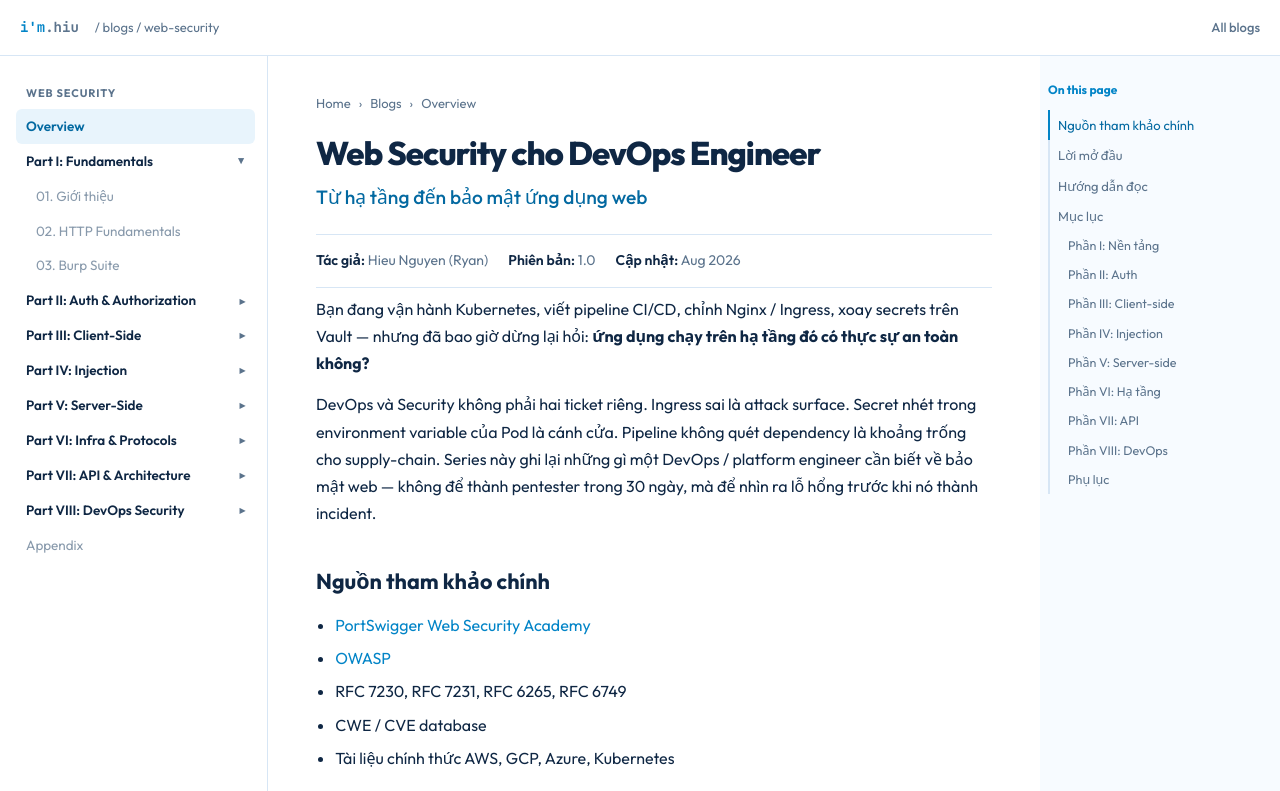
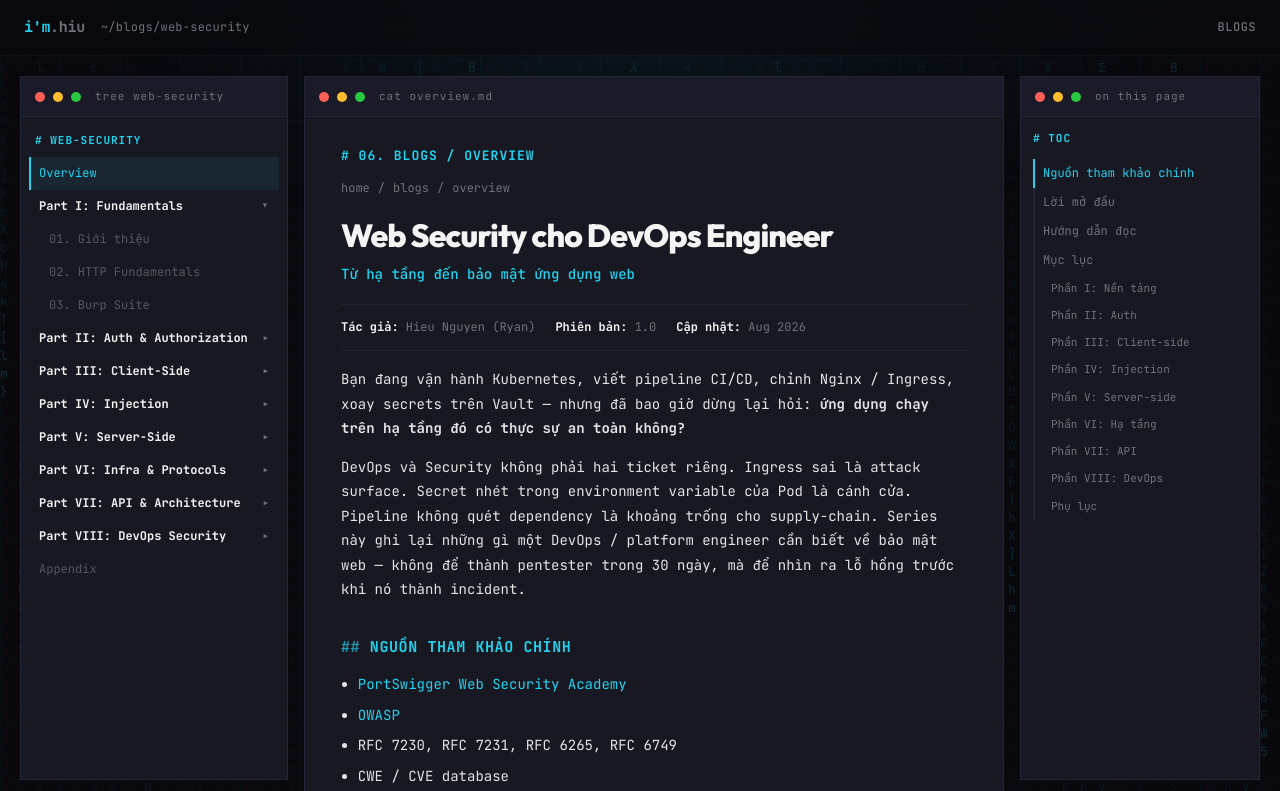
Before and after one commit to hieunguyen0202/hieu-profile, a website: page public/blog/web-security/index.html in a window 1280 px wide. Shown: the top 791 px of the page. Drawn offline with Linux system fonts and the light colour scheme.

Commit message:
fix: theme blog docs to match the dark shell homepage

```diff
--- a/public/blog/web-security/index.html
+++ b/public/blog/web-security/index.html
@@ -11,17 +11,28 @@
   <link rel="stylesheet" href="../../css/docs.css">
 </head>
 <body class="docs">
+  <div class="cursor" id="cursor"></div>
+  <div class="cursor-ring" id="cursorRing"></div>
+  <canvas id="matrix-canvas"></canvas>
+  <div class="grid-bg"></div>
+
   <header class="docs-topbar">
     <button class="docs-menu-btn" id="docsMenuBtn" type="button">menu</button>
     <a class="docs-brand" href="../../">i'm<span>.hiu</span></a>
-    <span class="docs-crumb">/ blogs / web-security</span>
+    <span class="docs-crumb">~/blogs/web-security</span>
     <span class="docs-topbar-spacer"></span>
-    <a class="docs-top-link" href="../../#blogs">All blogs</a>
+    <a class="docs-top-link" href="../../#blogs">blogs</a>
   </header>
 
   <div class="docs-shell">
     <aside class="docs-sidebar" id="docsSidebar">
-      <div class="docs-nav-label">Web Security</div>
+      <div class="docs-side-bar">
+        <span class="dot red"></span>
+        <span class="dot yellow"></span>
+        <span class="dot green-d"></span>
+        <span class="docs-term-title">tree web-security</span>
+      </div>
+      <div class="docs-nav-label"># web-security</div>
       <ul class="docs-nav">
         <li><a class="active" href="./">Overview</a></li>
         <li class="group open">
@@ -103,13 +114,21 @@
       </ul>
     </aside>
 
+    <div class="docs-term">
+      <div class="docs-term-bar">
+        <span class="dot red"></span>
+        <span class="dot yellow"></span>
+        <span class="dot green-d"></span>
+        <span class="docs-term-title">cat overview.md</span>
+      </div>
     <article class="docs-main">
+      <div class="docs-section-label"># 06. blogs / overview</div>
       <div class="docs-breadcrumb">
-        <a href="../../">Home</a>
-        <span>›</span>
-        <a href="../../#blogs">Blogs</a>
-        <span>›</span>
-        <span>Overview</span>
+        <a href="../../">home</a>
+        <span>/</span>
+        <a href="../../#blogs">blogs</a>
+        <span>/</span>
+        <span>overview</span>
       </div>
 
       <h1>Web Security cho DevOps Engineer</h1>
@@ -264,12 +283,20 @@
       </div>
 
       <div class="docs-pager">
-        <span class="docs-pager-muted">Next · 01. Giới thiệu — sắp viết</span>
+        <span class="docs-pager-muted">$ next → 01. Giới thiệu — coming soon</span>
       </div>
     </article>
+    </div>
 
     <aside class="docs-toc">
-      <div class="docs-toc-title">On this page</div>
+      <div class="docs-side-bar">
+        <span class="dot red"></span>
+        <span class="dot yellow"></span>
+        <span class="dot green-d"></span>
+        <span class="docs-term-title">on this page</span>
+      </div>
+      <div class="docs-toc-inner">
+      <div class="docs-toc-title"># toc</div>
       <nav>
         <a href="#nguon-tham-khao">Nguồn tham khảo chính</a>
         <a href="#loi-mo-dau">Lời mở đầu</a>
@@ -285,6 +312,7 @@
         <a class="depth-3" href="#phan-viii">Phần VIII: DevOps</a>
         <a class="depth-3" href="#phu-luc">Phụ lục</a>
       </nav>
+      </div>
     </aside>
   </div>
 
--- a/public/css/docs.css
+++ b/public/css/docs.css
@@ -7,18 +7,20 @@
 }
 
 :root {
-  --docs-bg: #f7fbff;
-  --docs-paper: #ffffff;
-  --docs-text: #0f2744;
-  --docs-muted: #5b738c;
-  --docs-line: #d7e6f5;
-  --docs-blue: #0284c7;
-  --docs-blue-2: #0369a1;
-  --docs-blue-soft: #e8f4fc;
-  --docs-blue-mid: #7dd3fc;
-  --docs-hover: #f0f7fd;
+  --bg: #0a0a0f;
+  --bg2: #111118;
+  --surface: #181822;
+  --border: #222536;
+  --accent: #22d3ee;
+  --accent2: #38bdf8;
+  --accent-faint: rgba(34, 211, 238, 0.08);
+  --ok: #34d399;
+  --amber: #fbbf24;
+  --white: #f4f4f5;
+  --text: #e4e4e7;
+  --muted: #71717a;
+  --mono: "JetBrains Mono", ui-monospace, SFMono-Regular, Menlo, monospace;
   --sans: "Outfit", system-ui, sans-serif;
-  --mono: "JetBrains Mono", ui-monospace, SFMono-Regular, Menlo, monospace;
   --sidebar: 268px;
   --toc: 240px;
   --top: 56px;
@@ -29,22 +31,109 @@ html {
 }
 
 body.docs {
-  background: var(--docs-bg);
-  color: var(--docs-text);
-  font-family: var(--sans);
-  font-size: 16px;
-  line-height: 1.7;
+  background: var(--bg);
+  color: var(--text);
+  font-family: var(--mono);
+  font-size: 14px;
+  line-height: 1.75;
+  overflow-x: hidden;
   -webkit-font-smoothing: antialiased;
 }
 
 a {
-  color: var(--docs-blue);
+  color: var(--accent);
   text-decoration: none;
 }
 
 a:hover {
-  color: var(--docs-blue-2);
-  text-decoration: underline;
+  color: var(--accent2);
+}
+
+::selection {
+  background: var(--accent);
+  color: var(--bg);
+}
+
+.grid-bg {
+  position: fixed;
+  inset: 0;
+  z-index: 0;
+  pointer-events: none;
+  background-image:
+    linear-gradient(rgba(34, 211, 238, 0.03) 1px, transparent 1px),
+    linear-gradient(90deg, rgba(34, 211, 238, 0.03) 1px, transparent 1px);
+  background-size: 60px 60px;
+}
+
+.grid-bg::after {
+  content: "";
+  position: absolute;
+  inset: 0;
+  background: radial-gradient(ellipse 60% 50% at 50% 0%, rgba(34, 211, 238, 0.07), transparent 70%);
+}
+
+body.docs::before {
+  content: "";
+  position: fixed;
+  inset: 0;
+  z-index: 2;
+  pointer-events: none;
+  background: repeating-linear-gradient(
+    0deg,
+    transparent,
+    transparent 2px,
+    rgba(10, 10, 15, 0.08) 2px,
+    rgba(10, 10, 15, 0.08) 4px
+  );
+}
+
+#matrix-canvas {
+  position: fixed;
+  inset: 0;
+  z-index: 0;
+  opacity: 0.18;
+  pointer-events: none;
+}
+
+.cursor,
+.cursor-ring {
+  display: none;
+}
+
+@media (pointer: fine) {
+  body.docs {
+    cursor: none;
+  }
+
+  a,
+  button {
+    cursor: none;
+  }
+
+  .cursor {
+    display: block;
+    position: fixed;
+    width: 10px;
+    height: 10px;
+    background: var(--accent);
+    border-radius: 50%;
+    pointer-events: none;
+    z-index: 9999;
+    transform: translate(-50%, -50%);
+    box-shadow: 0 0 12px var(--accent);
+  }
+
+  .cursor-ring {
+    display: block;
+    position: fixed;
+    width: 30px;
+    height: 30px;
+    border: 1px solid rgba(34, 211, 238, 0.4);
+    border-radius: 50%;
+    pointer-events: none;
+    z-index: 9998;
+    transform: translate(-50%, -50%);
+  }
 }
 
 .docs-topbar {
@@ -55,31 +144,31 @@ a:hover {
   display: flex;
   align-items: center;
   gap: 16px;
-  padding: 0 20px;
-  background: rgba(255, 255, 255, 0.92);
-  border-bottom: 1px solid var(--docs-line);
-  backdrop-filter: blur(10px);
+  padding: 0 24px;
+  background: rgba(10, 10, 15, 0.72);
+  border-bottom: 1px solid rgba(255, 255, 255, 0.04);
+  backdrop-filter: blur(12px);
 }
 
 .docs-brand {
-  font-family: var(--mono);
   font-weight: 700;
-  font-size: 14px;
-  color: var(--docs-blue);
-  text-decoration: none;
+  font-size: 15px;
+  color: var(--accent);
+  letter-spacing: -0.02em;
 }
 
 .docs-brand span {
-  color: var(--docs-muted);
+  color: var(--muted);
 }
 
 .docs-brand:hover {
-  text-decoration: none;
+  color: var(--accent);
 }
 
 .docs-crumb {
-  color: var(--docs-muted);
-  font-size: 13px;
+  color: var(--muted);
+  font-size: 12px;
+  letter-spacing: 0.02em;
 }
 
 .docs-topbar-spacer {
@@ -87,56 +176,104 @@ a:hover {
 }
 
 .docs-top-link {
-  font-size: 13px;
+  font-size: 12px;
   font-weight: 500;
-  color: var(--docs-muted);
-  text-decoration: none;
+  letter-spacing: 0.04em;
+  text-transform: uppercase;
+  color: var(--muted);
 }
 
 .docs-top-link:hover {
-  color: var(--docs-blue);
-  text-decoration: none;
+  color: var(--accent);
 }
 
 .docs-menu-btn {
   display: none;
-  border: 1px solid var(--docs-line);
-  background: var(--docs-paper);
-  color: var(--docs-blue);
+  background: none;
+  border: 1px solid var(--border);
+  color: var(--accent);
   font-family: var(--mono);
   font-size: 12px;
   padding: 6px 10px;
 }
 
 .docs-shell {
+  position: relative;
+  z-index: 3;
   display: grid;
   grid-template-columns: var(--sidebar) minmax(0, 1fr) var(--toc);
-  max-width: 1280px;
+  max-width: 1320px;
   margin: 0 auto;
   min-height: calc(100vh - var(--top));
+  padding: 20px 20px 48px;
+  gap: 16px;
+}
+
+.docs-sidebar,
+.docs-toc,
+.docs-term {
+  background: var(--surface);
+  border: 1px solid var(--border);
 }
 
 .docs-sidebar {
   position: sticky;
-  top: var(--top);
-  height: calc(100vh - var(--top));
+  top: calc(var(--top) + 20px);
+  height: calc(100vh - var(--top) - 40px);
   overflow: auto;
-  padding: 20px 12px 40px 16px;
-  border-right: 1px solid var(--docs-line);
-  background: var(--docs-paper);
+  padding: 0 0 24px;
+}
+
+.docs-term-bar,
+.docs-side-bar {
+  background: #1a1a28;
+  padding: 10px 14px;
+  display: flex;
+  align-items: center;
+  gap: 8px;
+  border-bottom: 1px solid var(--border);
+  position: sticky;
+  top: 0;
+  z-index: 1;
+}
+
+.dot {
+  width: 10px;
+  height: 10px;
+  border-radius: 50%;
+}
+
+.dot.red {
+  background: #ff5f57;
+}
+
+.dot.yellow {
+  background: #febc2e;
+}
+
+.dot.green-d {
+  background: #28c840;
+}
+
+.docs-term-title {
+  font-size: 11px;
+  color: var(--muted);
+  margin-left: 6px;
+  letter-spacing: 1px;
 }
 
 .docs-nav-label {
   font-size: 11px;
   font-weight: 700;
-  letter-spacing: 0.08em;
+  letter-spacing: 1px;
   text-transform: uppercase;
-  color: var(--docs-muted);
-  padding: 8px 10px 6px;
+  color: var(--accent);
+  padding: 14px 14px 6px;
 }
 
 .docs-nav {
   list-style: none;
+  padding: 0 8px 8px;
 }
 
 .docs-nav a,
@@ -148,30 +285,29 @@ a:hover {
   border: 0;
   background: transparent;
   font: inherit;
-  font-size: 13.5px;
-  color: var(--docs-text);
+  font-size: 12px;
+  color: var(--text);
   padding: 6px 10px;
-  border-radius: 6px;
   cursor: pointer;
 }
 
 .docs-nav a:hover,
 .docs-nav button:hover {
-  background: var(--docs-hover);
-  text-decoration: none;
-  color: var(--docs-blue-2);
+  background: var(--accent-faint);
+  color: var(--accent);
 }
 
 .docs-nav a.active {
-  background: var(--docs-blue-soft);
-  color: var(--docs-blue-2);
-  font-weight: 600;
+  color: var(--accent);
+  background: var(--accent-faint);
+  border-left: 2px solid var(--accent);
+  padding-left: 8px;
 }
 
 .docs-nav .soon {
-  color: var(--docs-muted);
+  color: var(--muted);
   cursor: default;
-  opacity: 0.72;
+  opacity: 0.7;
 }
 
 .docs-nav .group > button {
@@ -179,10 +315,11 @@ a:hover {
   justify-content: space-between;
   align-items: center;
   font-weight: 600;
+  color: var(--white);
 }
 
 .docs-nav .chevron {
-  color: var(--docs-muted);
+  color: var(--muted);
   font-size: 11px;
 }
 
@@ -200,73 +337,109 @@ a:hover {
   transform: rotate(90deg);
 }
 
+.docs-term {
+  min-width: 0;
+  display: flex;
+  flex-direction: column;
+}
+
 .docs-main {
-  background: var(--docs-paper);
-  padding: 36px 48px 80px;
+  padding: 28px 36px 56px;
   min-width: 0;
+}
+
+.docs-section-label {
+  font-size: 13px;
+  font-weight: 700;
+  letter-spacing: 1px;
+  color: var(--accent);
+  text-transform: uppercase;
+  margin-bottom: 10px;
 }
 
 .docs-breadcrumb {
   display: flex;
   align-items: center;
   gap: 8px;
-  font-size: 13px;
-  color: var(--docs-muted);
-  margin-bottom: 20px;
+  font-size: 12px;
+  color: var(--muted);
+  margin-bottom: 18px;
 }
 
 .docs-breadcrumb a {
-  color: var(--docs-muted);
+  color: var(--muted);
+}
+
+.docs-breadcrumb a:hover {
+  color: var(--accent);
 }
 
 .docs-main h1 {
-  font-size: 2.05rem;
+  font-family: var(--sans);
+  font-size: 2rem;
   font-weight: 800;
   letter-spacing: -0.03em;
-  line-height: 1.2;
+  line-height: 1.15;
+  color: var(--white);
   margin-bottom: 8px;
 }
 
 .docs-main .lede {
-  font-size: 1.2rem;
+  font-size: 14px;
   font-weight: 500;
-  color: var(--docs-blue-2);
-  margin-bottom: 20px;
+  color: var(--accent);
+  margin-bottom: 18px;
 }
 
 .docs-meta {
   display: flex;
   flex-wrap: wrap;
   gap: 8px 20px;
-  padding: 14px 0;
-  margin-bottom: 8px;
-  border-top: 1px solid var(--docs-line);
-  border-bottom: 1px solid var(--docs-line);
-  font-size: 14px;
-  color: var(--docs-muted);
+  padding: 12px 0;
+  margin-bottom: 16px;
+  border-top: 1px solid var(--border);
+  border-bottom: 1px solid var(--border);
+  font-size: 12px;
+  color: var(--muted);
 }
 
 .docs-meta strong {
-  color: var(--docs-text);
+  color: var(--white);
   font-weight: 600;
 }
 
 .docs-main h2 {
-  font-size: 1.35rem;
+  font-size: 15px;
   font-weight: 700;
-  margin: 36px 0 12px;
-  scroll-margin-top: 76px;
+  color: var(--accent);
+  margin: 32px 0 12px;
+  scroll-margin-top: 80px;
+  letter-spacing: 0.04em;
+  text-transform: uppercase;
+}
+
+.docs-main h2::before {
+  content: "## ";
+  color: var(--accent);
+  opacity: 0.7;
 }
 
 .docs-main h3 {
-  font-size: 1.05rem;
+  font-size: 13px;
   font-weight: 600;
-  margin: 22px 0 8px;
-  scroll-margin-top: 76px;
+  color: var(--white);
+  margin: 20px 0 8px;
+  scroll-margin-top: 80px;
+}
+
+.docs-main h3::before {
+  content: "### ";
+  color: var(--muted);
 }
 
 .docs-main p {
   margin-bottom: 14px;
+  color: var(--text);
 }
 
 .docs-main ul,
@@ -281,18 +454,17 @@ a:hover {
 .docs-main blockquote {
   margin: 16px 0;
   padding: 12px 16px;
-  border-left: 3px solid var(--docs-blue);
-  background: var(--docs-blue-soft);
-  color: var(--docs-text);
+  border-left: 2px solid var(--accent);
+  background: var(--accent-faint);
+  color: var(--text);
 }
 
 .docs-main code {
   font-family: var(--mono);
-  font-size: 0.86em;
-  background: var(--docs-blue-soft);
-  color: var(--docs-blue-2);
+  font-size: 0.9em;
+  background: rgba(34, 211, 238, 0.12);
+  color: var(--accent);
   padding: 1px 6px;
-  border-radius: 4px;
 }
 
 .docs-tags {
@@ -303,13 +475,12 @@ a:hover {
 }
 
 .docs-tag {
-  font-size: 12px;
-  font-family: var(--mono);
-  color: var(--docs-blue-2);
-  border: 1px solid #bae6fd;
-  background: var(--docs-blue-soft);
-  padding: 4px 10px;
-  border-radius: 999px;
+  font-size: 10px;
+  color: var(--accent);
+  border: 1px solid var(--accent);
+  background: var(--accent-faint);
+  padding: 3px 8px;
+  letter-spacing: 0.04em;
 }
 
 .docs-pager {
@@ -317,53 +488,57 @@ a:hover {
   justify-content: flex-end;
   margin-top: 40px;
   padding-top: 20px;
-  border-top: 1px solid var(--docs-line);
+  border-top: 1px solid var(--border);
 }
 
 .docs-pager-muted {
-  color: var(--docs-muted);
-  font-size: 14px;
+  color: var(--muted);
+  font-size: 12px;
 }
 
 .docs-toc {
   position: sticky;
-  top: var(--top);
-  height: calc(100vh - var(--top));
+  top: calc(var(--top) + 20px);
+  height: calc(100vh - var(--top) - 40px);
   overflow: auto;
-  padding: 24px 16px 40px 8px;
+}
+
+.docs-toc-inner {
+  padding: 12px 12px 32px;
 }
 
 .docs-toc-title {
-  font-size: 12px;
+  font-size: 11px;
   font-weight: 700;
-  color: var(--docs-blue);
+  letter-spacing: 1px;
+  text-transform: uppercase;
+  color: var(--accent);
   margin-bottom: 10px;
 }
 
 .docs-toc nav a {
   display: block;
-  font-size: 13px;
-  color: var(--docs-muted);
+  font-size: 12px;
+  color: var(--muted);
   padding: 4px 8px;
-  border-left: 2px solid var(--docs-line);
+  border-left: 2px solid var(--border);
 }
 
 .docs-toc nav a:hover,
 .docs-toc nav a.active {
-  color: var(--docs-blue-2);
-  border-left-color: var(--docs-blue);
-  text-decoration: none;
+  color: var(--accent);
+  border-left-color: var(--accent);
 }
 
 .docs-toc nav a.depth-3 {
-  padding-left: 18px;
-  font-size: 12.5px;
+  padding-left: 16px;
+  font-size: 11px;
 }
 
 .docs-credit {
-  margin-top: 32px;
-  font-size: 13px;
-  color: var(--docs-muted);
+  margin-top: 28px;
+  font-size: 12px;
+  color: var(--muted);
 }
 
 @media (max-width: 1100px) {
@@ -383,17 +558,17 @@ a:hover {
 
   .docs-shell {
     grid-template-columns: 1fr;
+    padding: 12px;
   }
 
   .docs-sidebar {
     position: fixed;
     inset: var(--top) auto 0 0;
     width: min(86vw, 300px);
+    height: calc(100vh - var(--top));
     transform: translateX(-110%);
     transition: transform 0.2s ease;
     z-index: 30;
-    box-shadow: none;
-    border-right: 1px solid var(--docs-line);
   }
 
   .docs-sidebar.open {
@@ -401,6 +576,15 @@ a:hover {
   }
 
   .docs-main {
-    padding: 24px 18px 64px;
+    padding: 20px 16px 48px;
   }
 }
+
+@media (prefers-reduced-motion: reduce) {
+  *,
+  *::before,
+  *::after {
+    animation: none !important;
+    transition: none !important;
+  }
+}
--- a/public/js/docs.js
+++ b/public/js/docs.js
@@ -1,4 +1,56 @@
 (() => {
+  const cursor = document.getElementById("cursor");
+  const cursorRing = document.getElementById("cursorRing");
+  if (cursor && cursorRing && window.matchMedia("(pointer: fine)").matches) {
+    let mx = 0;
+    let my = 0;
+    let rx = 0;
+    let ry = 0;
+    document.addEventListener("mousemove", (e) => {
+      mx = e.clientX;
+      my = e.clientY;
+    });
+    const animCursor = () => {
+      cursor.style.left = `${mx}px`;
+      cursor.style.top = `${my}px`;
+      rx += (mx - rx) * 0.12;
+      ry += (my - ry) * 0.12;
+      cursorRing.style.left = `${rx}px`;
+      cursorRing.style.top = `${ry}px`;
+      requestAnimationFrame(animCursor);
+    };
+    animCursor();
+  }
+
+  const canvas = document.getElementById("matrix-canvas");
+  if (canvas) {
+    const ctx = canvas.getContext("2d");
+    const reduceMotion = window.matchMedia("(prefers-reduced-motion: reduce)").matches;
+    let drops = [];
+    const resizeCanvas = () => {
+      canvas.width = window.innerWidth;
+      canvas.height = window.innerHeight;
+      drops = Array(Math.floor(canvas.width / 18)).fill(1);
+    };
+    resizeCanvas();
+    window.addEventListener("resize", resizeCanvas);
+    const chars = "ABCDEFGHIJKLMNOPQRSTUVWXYZ0123456789<>[]{}|λΣ∞kubectlhelm";
+    if (!reduceMotion) {
+      setInterval(() => {
+        ctx.fillStyle = "rgba(10,10,15,0.08)";
+        ctx.fillRect(0, 0, canvas.width, canvas.height);
+        ctx.fillStyle = "#22d3ee";
+        ctx.font = "13px JetBrains Mono, monospace";
+        drops.forEach((y, i) => {
+          const c = chars[Math.floor(Math.random() * chars.length)];
+          ctx.fillText(c, i * 18, y * 18);
+          if (y * 18 > canvas.height && Math.random() > 0.975) drops[i] = 0;
+          drops[i] += 1;
+        });
+      }, 55);
+    }
+  }
+
   const sidebar = document.getElementById("docsSidebar");
   const menuBtn = document.getElementById("docsMenuBtn");
   if (menuBtn && sidebar) {
```
